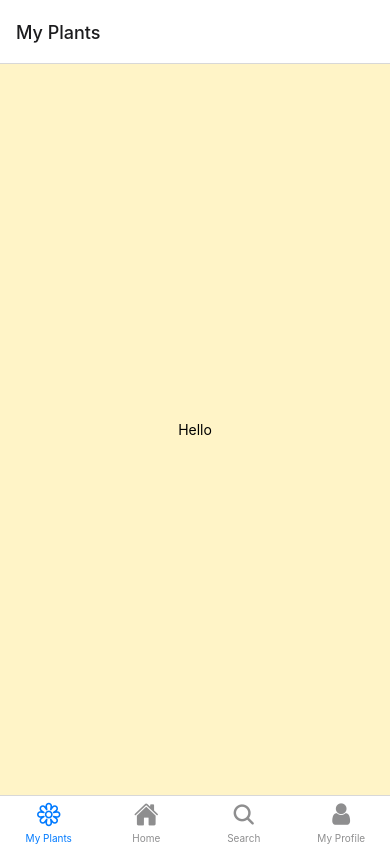
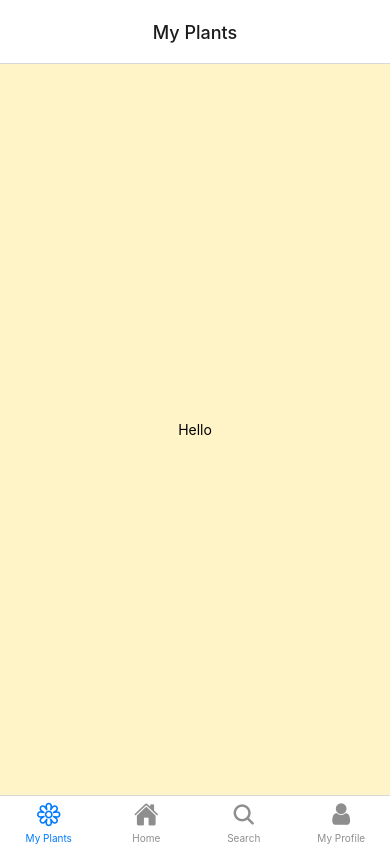
Before and after one commit to odonnellrory/my-plants-FE, a React Native app: screen /Main in a window 390 px wide. Built offline with nearby package versions, Linux system fonts and the light colour scheme.

Commit message:
centered headers of each tab

```diff
--- a/TabNavigator.js
+++ b/TabNavigator.js
@@ -10,45 +10,45 @@ const Tab = createBottomTabNavigator();
 
 const TabNavigator = () => {
   return (
-    <Tab.Navigator initialRouteName="My Plants">
+    <Tab.Navigator screenOptions={{ headerTitleAlign: "center" }} initialRouteName="My Plants">
       <Tab.Screen
+        style={HeaderStyle.container}
         name="My Plants"
         component={MyPlants}
         options={{
-          tabBarIcon: ({ color, size }) => (
-            <Ionicons name="flower-outline" size={size} color={color} />
-          ),
+          tabBarIcon: ({ color, size }) => <Ionicons name="flower-outline" size={size} color={color} />,
         }}
       />
       <Tab.Screen
         name="Home"
         component={HomeScreen}
         options={{
-          tabBarIcon: ({ color, size }) => (
-            <Ionicons name="home" size={size} color={color} />
-          ),
+          tabBarIcon: ({ color, size }) => <Ionicons name="home" size={size} color={color} />,
         }}
       />
       <Tab.Screen
         name="Search"
         component={Search}
         options={{
-          tabBarIcon: ({ color, size }) => (
-            <Ionicons name="search" size={size} color={color} />
-          ),
+          tabBarIcon: ({ color, size }) => <Ionicons name="search" size={size} color={color} />,
         }}
       />
       <Tab.Screen
         name="My Profile"
         component={User}
         options={{
-          tabBarIcon: ({ color, size }) => (
-            <FontAwesome name="user" size={size} color={color} />
-          ),
+          tabBarIcon: ({ color, size }) => <FontAwesome name="user" size={size} color={color} />,
         }}
       />
     </Tab.Navigator>
   );
 };
 
+const HeaderStyle = {
+  container: {
+    textalign: "center",
+    color: "red",
+  },
+};
+
 export default TabNavigator;
```
